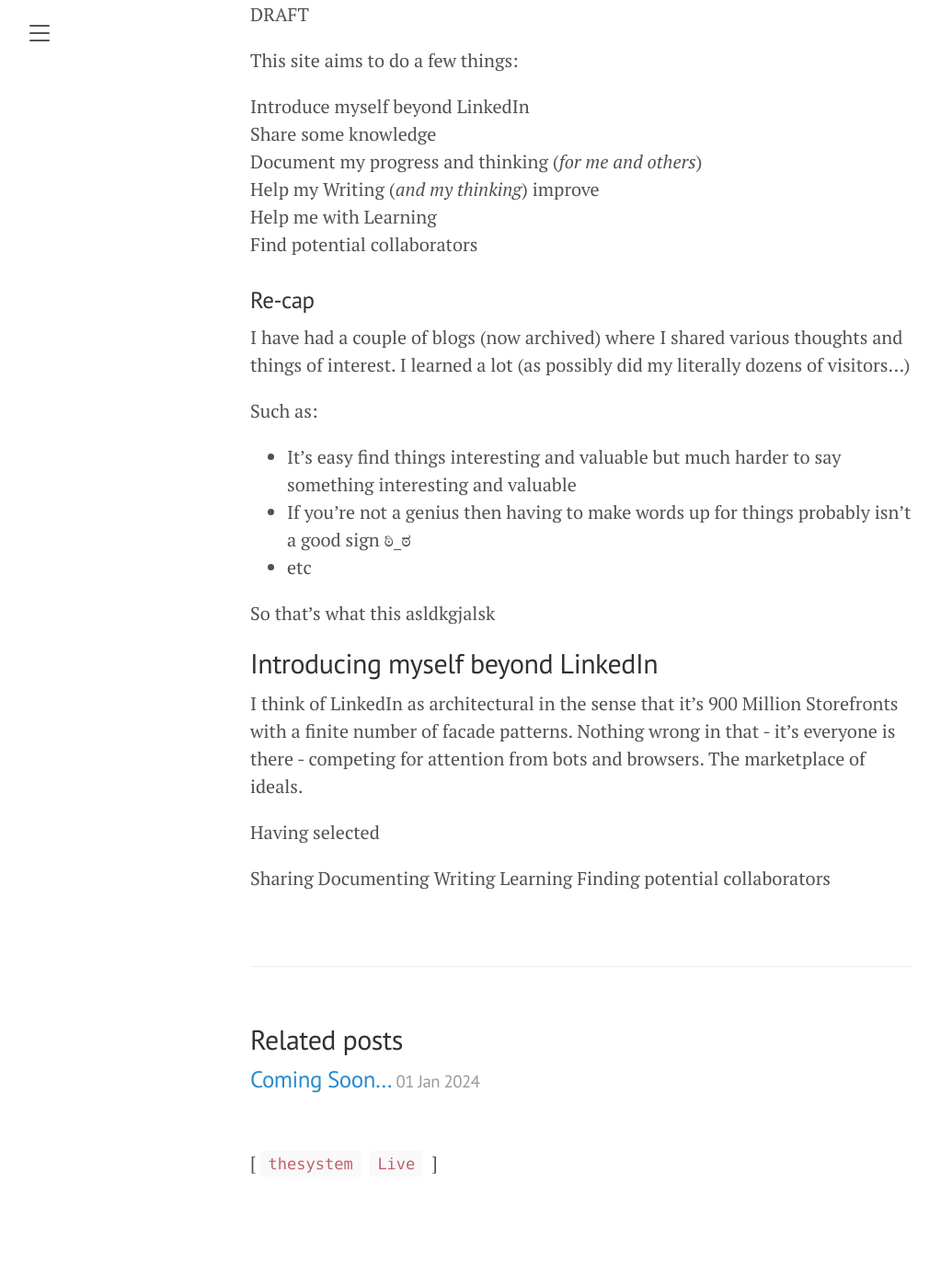
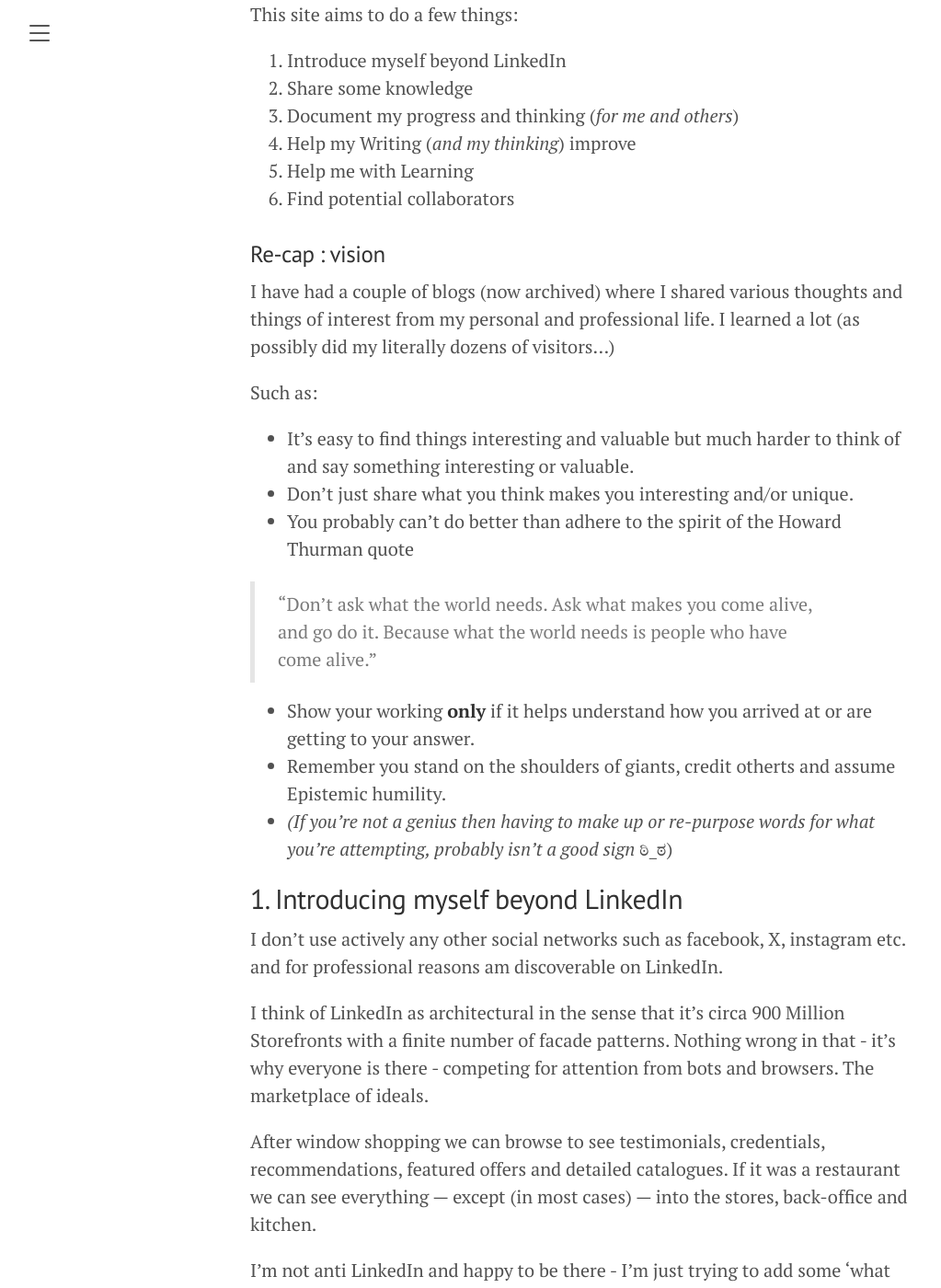
Before and after one commit to kevanchristmas/kevanchristmas.gitHub.io, a Jekyll site: the page built from _posts/2024-02-02-whats it for.md, in a window 1280 px wide and 1400 px high, scrolled down 279 px. Shown: the whole window at 92% size, without its empty margins (8-1031 px from the left). Built offline with Jekyll 4.4.1, drawn with Linux system fonts in a browser that asks for light colours; before the commit the page ends 1558 px from its top, so only the background shows below that; some of the changed text lies outside the part shown.

Commit message:
The final version
Introduced 2 tags : Living and TheSystem

```diff
--- a/_posts/2024-02-02-whats it for.md
+++ b/_posts/2024-02-02-whats it for.md
@@ -1,42 +1,65 @@
 ---
 layout: post
 title: What is kevanchristmas.github.io for?
-tags: thesystem Live
+tags: Living TheSystem
 ---
 
 ## tl;dr
 
-DRAFT
-
 This site aims to do a few things:
 
-Introduce myself beyond LinkedIn
-Share some knowledge
-Document my progress and thinking (*for me and others*)
-Help my Writing (*and my thinking*) improve
-Help me with Learning
-Find potential collaborators
+1. Introduce myself beyond LinkedIn
+2. Share some knowledge
+3. Document my progress and thinking (*for me and others*)
+4. Help my Writing (*and my thinking*) improve
+5. Help me with Learning
+6. Find potential collaborators
 
-### Re-cap
 
-I have had a couple of blogs (now archived) where I shared various thoughts and things of interest. I learned a lot (as possibly did my literally dozens of visitors...)
+### Re-cap : vision
+
+I have had a couple of blogs (now archived) where I shared various thoughts and things of interest from my personal and professional life. I learned a lot (as possibly did my literally dozens of visitors...)
 
 Such as:
 
-- It's easy find things interesting and valuable but much harder to say something interesting and valuable
-- If you're not a genius then having to make words up for things probably isn't a good sign ಠಿ_ಠ
-- etc
+- It's easy to find things interesting and valuable but much harder to think of and say something interesting or valuable.
+- Don't just share what you think makes you interesting and/or unique.
+- You probably can't do better than adhere to the spirit of the Howard Thurman quote
 
-So that's what this asldkgjalsk
+> “Don’t ask what the world needs. Ask what makes you come alive, and go do it. Because what the world needs is people who have come alive.”
 
-## Introducing myself beyond LinkedIn
+- Show your working **only** if it helps understand how you arrived at or are getting to your answer.
+- Remember you stand on the shoulders of giants, credit otherts and assume Epistemic humility.
+- _(If you're not a genius then having to make up or re-purpose words for what you're attempting, probably isn't a good sign_ ಠಿ_ಠ)
 
-I think of LinkedIn as architectural in the sense that it's 900 Million Storefronts with a finite number of facade patterns. Nothing wrong in that - it's everyone is there - competing for attention from bots and browsers. The marketplace of ideals.
+## 1. Introducing myself beyond LinkedIn
 
-Having selected
+I don't use actively any other social networks such as facebook, X, instagram etc. and for professional reasons am discoverable on LinkedIn.
 
-Sharing
-Documenting
-Writing
-Learning
-Finding potential collaborators
+I think of LinkedIn as architectural in the sense that it's circa 900 Million Storefronts with a finite number of facade patterns. Nothing wrong in that - it's why everyone is there - competing for attention from bots and browsers. The marketplace of ideals.
+
+After window shopping we can browse to see testimonials, credentials, recommendations, featured offers and detailed catalogues. If it was a restaurant we can see everything — except (in most cases) — into the stores, back-office and kitchen.
+
+I'm not anti LinkedIn and happy to be there - I'm just trying to add some 'what you see is what you get'.
+
+## 2. Sharing
+
+Increased sharing is a massive positive feature of the technology driving the Information revolution. Bearing in mind the [[#Re-cap vision]] above, I do share resources, interesting articles and things I figure out with friends, colleagues and family. I can centralise that here. Some of it might help as well as entertain.
+
+For the last four years I have also built/maintained a digital [zettelkasten](https://zettelkasten.de/introduction/) or second brain using [Obsidian](https://obsidian.md/) for my professional and personal life. (There will be more on this). In 2024 I am refining that into an improved version based and it is more suited to sharing some categories of notes here.
+
+## 3. Documenting
+
+As per other years, I'm attempting some things this year as part of my Growth and Development - this is a place for me to document as well as maybe help anyone else undertaking similar challenges.
+
+## 4. Writing
+
+I believe that writing helps me learn and think better. Organising and formulating my ideas as well as attempting to explain them are all incredibly useful. Finding and experimenting with 'voice' is another benefit.
+
+## 5. Learning
+
+I am constantly trying to learn new knowledge and skills - I believe it's a system not a goal. One of the great benefits of my current Obsidian vault is reviewing past notes and seeing the development over time. This should showcase and share that.
+
+## 6. Finding potential collaborators
+
+Last and not least (!) Some of what I hope to achieve in 2024 will need/benefit from the input and help of others. I have found this before with writing, side ventures and general wellbeing. I'm always open to new correspondents and (although somewhat time poor) interesting projects. Hopefully something here might spur you to reach out - most easily through kevan(at)the10x.com or kevan.christmas(at)gmail.com.
```
Also changed, not shown: 1 other file.
